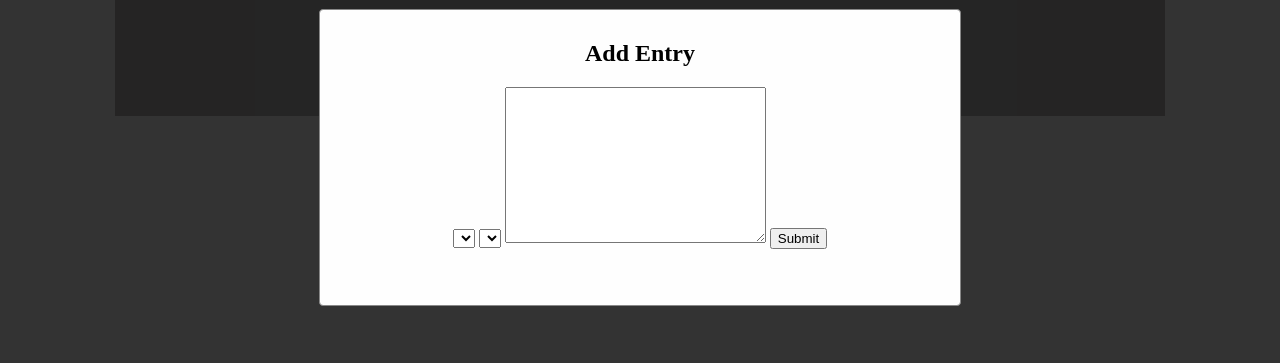
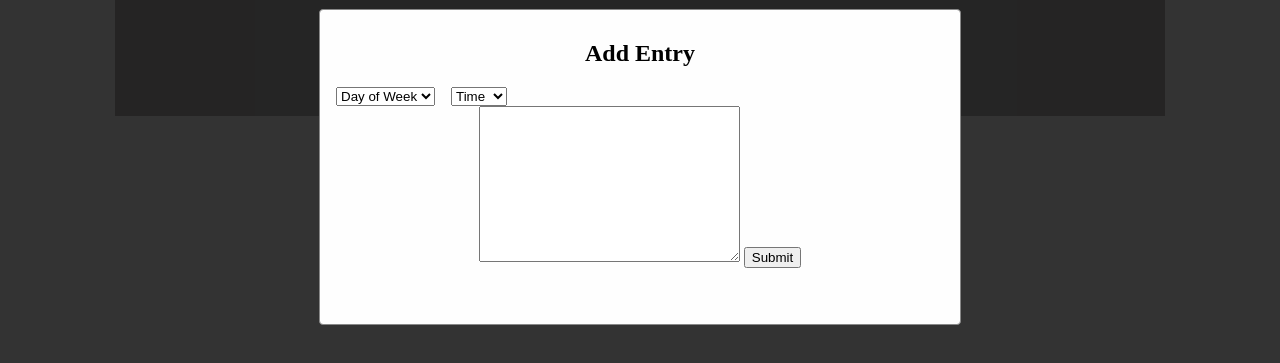
Before and after one commit to MohamadAlsyouf/week-planner, a website: page index.html in a window 1280 px wide. Shown: the part 91-454 px from the top of the page. Drawn offline with Linux system fonts and the light colour scheme.

Commit message:
created date options

```diff
--- a/index.html
+++ b/index.html
@@ -18,31 +18,64 @@
     <div class="row justify-center">
       <button type="button" class="add-entry-btn">Add Entry</button>
     </div>
+
     <form>
       <div data-view="add-form" class="view-container hidden">
         <div class="modal">
           <div class="modal-content">
-            <h2>Add Entry</h2>
-            <select name="" id="1"></select>
-            <select name="" id="2"></select>
+            <div class="column-full">
+              <div class="row justify-center">
+                <h2>Add Entry</h2>
+              </div>
+            </div>
+            <div class="column-full">
+              <div class="row flex-start">
+                <select name="" id="1" class="select-date">
+                  <option value="Day of Week">Day of Week</option>
+                  <option value="Monday">Monday</option>
+                  <option value="Tuesday">Tuesday</option>
+                  <option value="Wednesday">Wednesday</option>
+                  <option value="Thursday">Thursday</option>
+                  <option value="Friday">Friday</option>
+                  <option value="Saturday">Saturday</option>
+                  <option value="Sunday">Sunday</option>
+                </select>
+                <select name="" id="2" class="select-date">
+                  <option value="time">Time</option>
+                  <option value="12am">12am</option>
+                  <option value="1am">1am</option>
+                  <option value="2am">2am</option>
+                  <option value="3am">3am</option>
+                  <option value="4am">4am</option>
+                  <option value="5am">5am</option>
+                  <option value="6am">6am</option>
+                  <option value="7am">7am</option>
+                  <option value="8am">8am</option>
+                  <option value="9am">9am</option>
+                  <option value="10am">10am</option>
+                  <option value="11am">11am</option>
+                  <option value="12pm">12pm</option>
+                  <option value="1pm">1pm</option>
+                  <option value="2pm">2pm</option>
+                  <option value="3pm">3pm</option>
+                  <option value="4pm">4pm</option>
+                  <option value="5pm">5pm</option>
+                  <option value="6pm">6pm</option>
+                  <option value="7pm">7pm</option>
+                  <option value="8pm">8pm</option>
+                  <option value="9pm">9pm</option>
+                  <option value="10pm">10pm</option>
+                  <option value="11pm">11pm</option>
+                </select>
+              </div>
+            </div>
             <textarea name="" id="3" cols="30" rows="10"></textarea>
             <button type="submit" class="cancel-deletion btn btn-outline-secondary">Submit</button>
           </div>
         </div>
-
-        <!-- <div class="overlay">
-          <div class="row modal-wrapper">
-            <div class="row justify-center column-full">
-              <h2 class="add-your-entry">Add entry?</h2>
-              <select name="" id="1"></select>
-              <select name="" id="2"></select>
-              <textarea name="" id="3" cols="30" rows="10"></textarea>
-              <button type="submit" class="cancel-deletion btn btn-outline-secondary">Submit</button>
-            </div>
-          </div>
-        </div> -->
       </div>
     </form>
+
   </div>
   <script src="main.js"></script>
 </body>
--- a/styles.css
+++ b/styles.css
@@ -14,6 +14,14 @@
 
 .justify-center {
   justify-content: center;
+}
+
+.flex-start {
+  justify-content: flex-start;
+}
+
+.select-date {
+  margin-left: 1rem;
 }
 
 .add-entry-btn {
```
